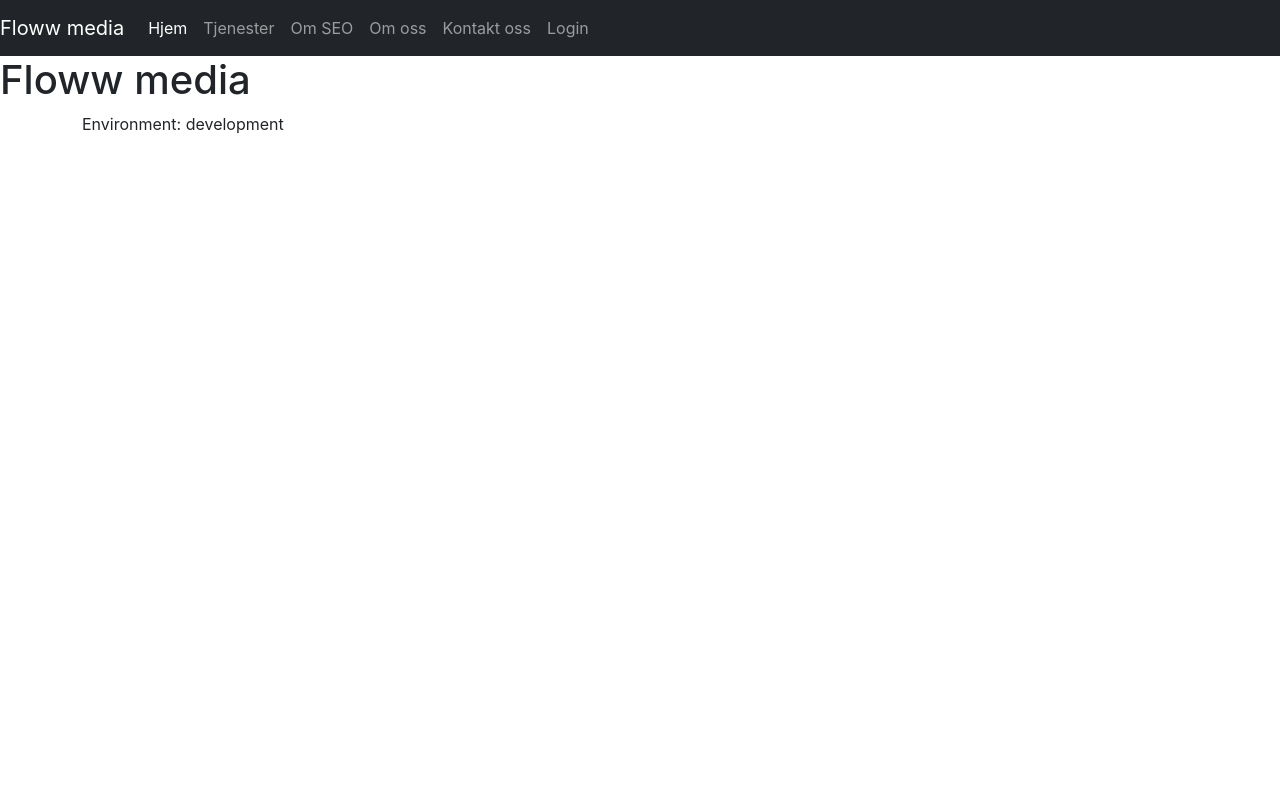
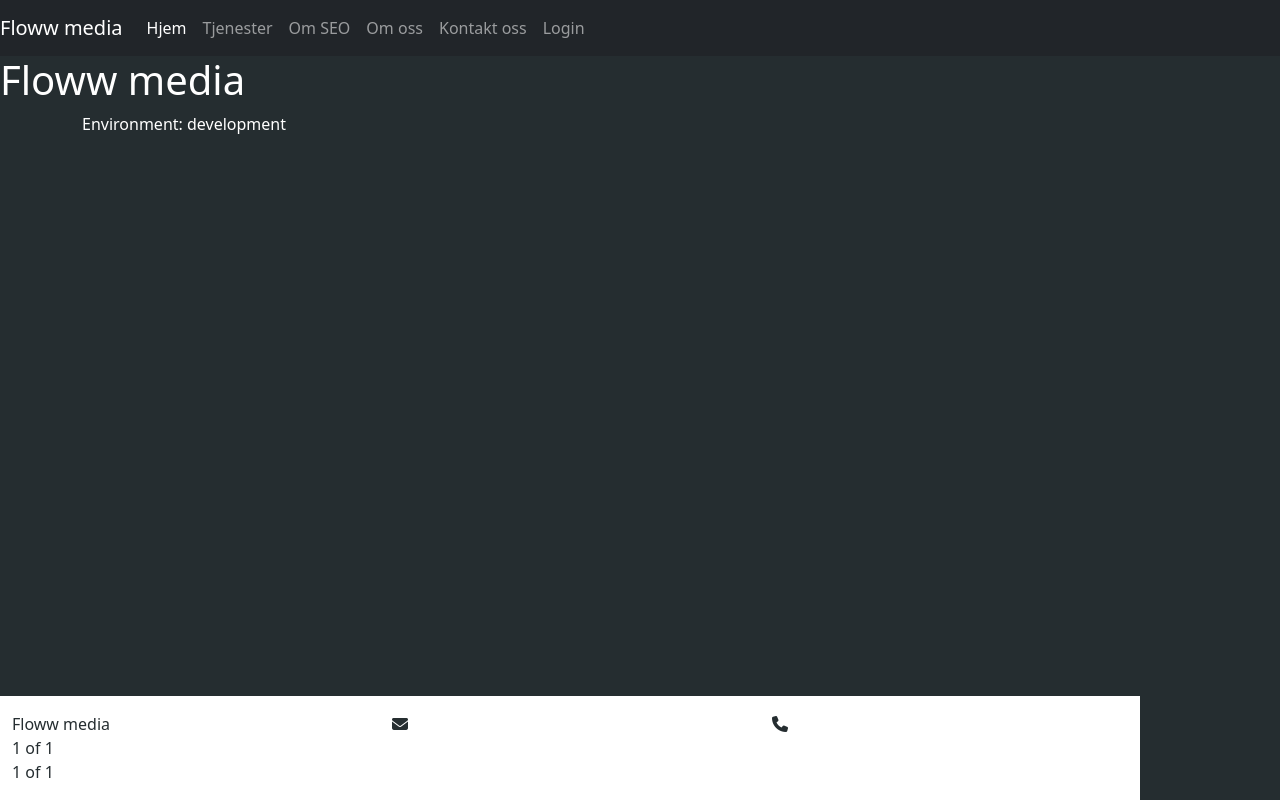
Before and after one commit to MarJern/second-exam, a React (Create React App) app: page / in a window 1280 px wide. Built offline with nearby package versions, Linux system fonts and the light colour scheme.

Commit message:
commit master

```diff
--- a/package.json
+++ b/package.json
@@ -8,6 +8,7 @@
     "@testing-library/react": "^12.1.4",
     "@testing-library/user-event": "^13.5.0",
     "axios": "^0.26.1",
+    "node-sass": "^7.0.1",
     "react": "^17.0.2",
     "react-bootstrap": "^2.2.1",
     "react-dom": "^17.0.2",
--- a/public/index.html
+++ b/public/index.html
@@ -3,6 +3,7 @@
   <head>
     <meta charset="utf-8" />
     <link rel="icon" href="%PUBLIC_URL%/favicon.ico" />
+    <script src="https://kit.fontawesome.com/1bb4774137.js" crossorigin="anonymous"></script>
     <link
       rel="stylesheet"
       href="https://cdn.jsdelivr.net/npm/bootstrap@5.1.3/dist/css/bootstrap.min.css"
--- a/src/App.css
+++ /dev/null
@@ -1,38 +0,0 @@
-.App {
-  text-align: center;
-}
-
-.App-logo {
-  height: 40vmin;
-  pointer-events: none;
-}
-
-@media (prefers-reduced-motion: no-preference) {
-  .App-logo {
-    animation: App-logo-spin infinite 20s linear;
-  }
-}
-
-.App-header {
-  background-color: #282c34;
-  min-height: 100vh;
-  display: flex;
-  flex-direction: column;
-  align-items: center;
-  justify-content: center;
-  font-size: calc(10px + 2vmin);
-  color: white;
-}
-
-.App-link {
-  color: #61dafb;
-}
-
-@keyframes App-logo-spin {
-  from {
-    transform: rotate(0deg);
-  }
-  to {
-    transform: rotate(360deg);
-  }
-}
--- a/src/App.js
+++ b/src/App.js
@@ -1,4 +1,4 @@
-import './App.css';
+import './sass/style.scss';
 import Layout from './components/layout/Layout'
 import Footer from './components/footer/Footer'
 
@@ -8,7 +8,6 @@ function App() {
     <Layout />
     <Footer />
     </>
-
   );
 }
 
--- a/src/components/footer/Footer.js
+++ b/src/components/footer/Footer.js
@@ -1,11 +1,24 @@
-import { Container } from "react-bootstrap";
+import Row  from "react-bootstrap/Row";
+import Col from "react-bootstrap/Col";
 
 export default function Footer() {
     return (
-        <footer>
-            <Container>
-
-            </Container>
+        <footer className="container fluid">
+            <Row>
+                <Col className="logo" >Floww media</Col>
+                <Col className="footer__contact" >
+                    <i className="fa-solid fa-envelope"></i>
+                </Col>
+                <Col className="footer__contact" >
+                    <i className="fa-solid fa-phone"></i>
+                </Col>
+            </Row>
+            <Row>
+                <Col>1 of 1</Col>
+            </Row>
+            <Row>
+                <Col>1 of 1</Col>
+            </Row>
         </footer>
     );
 }
--- a/src/index.css
+++ /dev/null
@@ -1,13 +0,0 @@
-body {
-  margin: 0;
-  font-family: -apple-system, BlinkMacSystemFont, 'Segoe UI', 'Roboto', 'Oxygen',
-    'Ubuntu', 'Cantarell', 'Fira Sans', 'Droid Sans', 'Helvetica Neue',
-    sans-serif;
-  -webkit-font-smoothing: antialiased;
-  -moz-osx-font-smoothing: grayscale;
-}
-
-code {
-  font-family: source-code-pro, Menlo, Monaco, Consolas, 'Courier New',
-    monospace;
-}
--- a/src/index.js
+++ b/src/index.js
@@ -1,6 +1,5 @@
 import React from 'react';
 import ReactDOM from 'react-dom';
-import './index.css';
 import App from './App';
 import reportWebVitals from './reportWebVitals';
 
--- /dev/null
+++ b/src/sass/partials/_base.scss
@@ -0,0 +1,11 @@
+//colours
+
+$colour-primary:  #252d30;
+$colour-secondary: #ffffff;
+$colour-ui-primary: #D1C5BC;
+$colour-ui-accent: #383C42;
+$colour-ui-shadow: rgba(0, 0, 0, 0.1);
+
+//Typography
+
+$font-primary: "Open Sans", sans-serif;
--- /dev/null
+++ b/src/sass/partials/_layout.scss
@@ -0,0 +1,29 @@
+body {
+    background-color: $colour-primary;
+    color: white;
+}
+
+.button {
+    background: $colour-ui-primary;
+    padding: 1rem;
+    border-radius: 5px;
+    margin-bottom: 1rem;
+    box-shadow: 0 0 7px $colour-ui-shadow;
+    transition: all 0.4s;
+}
+
+.button:hover {
+    box-shadow: 6px 10px 11px 0px $colour-ui-shadow;
+    -webkit-box-shadow: 6px 10px 11px 0px $colour-ui-shadow;
+    -moz-box-shadow: 6px 10px 11px 0px $colour-ui-shadow;
+}
+footer {
+    color: $colour-primary;
+    background-color: $colour-secondary;
+    margin-top: 1rem;
+    padding: 1rem;
+    position: fixed;
+    bottom: 0;
+    left: 0;
+    width: 100%;
+}
--- /dev/null
+++ b/src/sass/style.scss
@@ -0,0 +1,3 @@
+@import "partials/base";
+@import "partials/typography";
+@import "partials/layout";
```
Also changed, not shown: src/sass/partials/_typography.scss (added), 1 other file (tests, documents, lock files or other folders).
